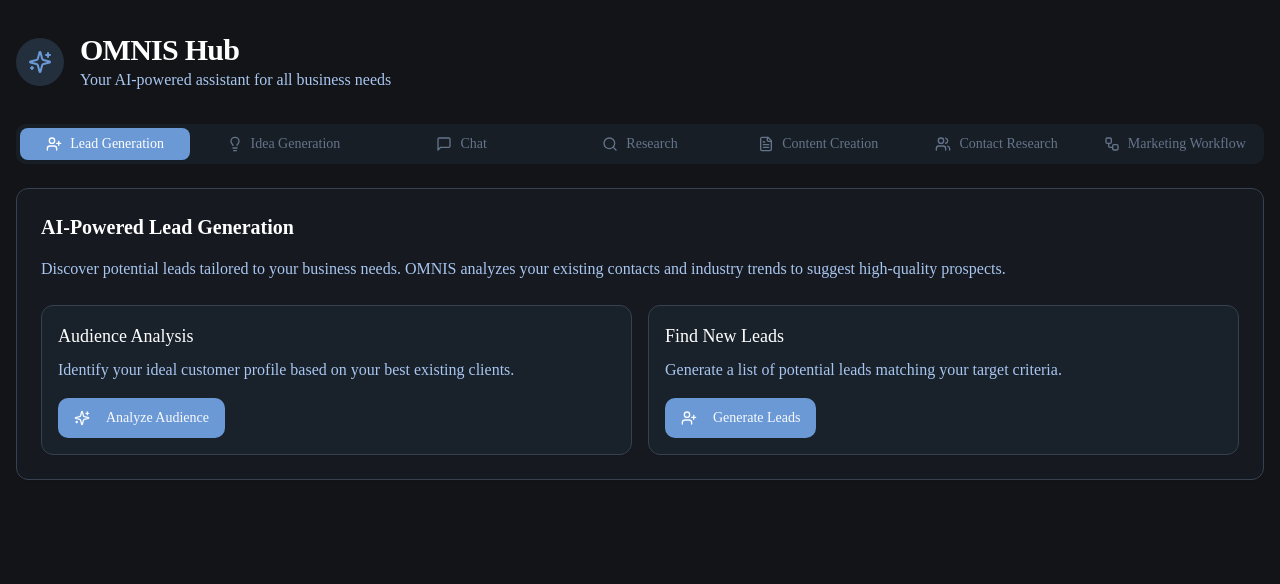
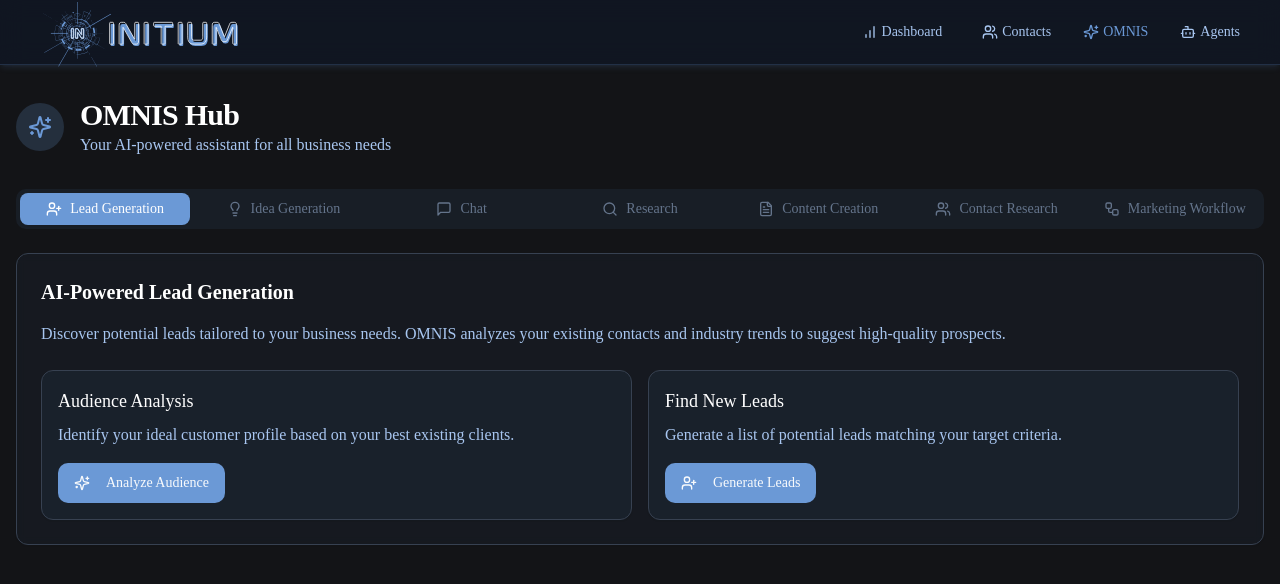
Before and after one commit to tsl-3/networkcrafters, a React (Vite) app: page /ai in a window 1280 px wide. Shown: the top 584 px of the page. Built offline with nearby package versions, Linux system fonts and the light colour scheme.

Commit message:
Fix: Navbar not visible in AiHub
Ensures the navbar is displayed correctly within the AiHub page.

```diff
--- a/src/pages/Agents.tsx
+++ b/src/pages/Agents.tsx
@@ -2,10 +2,12 @@
 import React from "react";
 import { AgentsDashboardTab } from "@/components/ai/tabs/AgentsDashboardTab";
 import { AiHubHeader } from "@/components/ai/AiHubHeader";
+import { Navbar } from "@/components/Navbar";
 
 export function Agents() {
   return (
     <div className="min-h-screen bg-[#131417] text-white">
+      <Navbar />
       <div className="container mx-auto py-8 px-4">
         <div className="space-y-8">
           <AiHubHeader />
--- a/src/pages/AiHub.tsx
+++ b/src/pages/AiHub.tsx
@@ -12,12 +12,14 @@ import { ResearchTab } from "@/components/ai/tabs/ResearchTab";
 import { ContentCreationTab } from "@/components/ai/tabs/ContentCreationTab";
 import { ContactResearchTab } from "@/components/ai/tabs/ContactResearchTab";
 import { WorkflowTab } from "@/components/ai/tabs/WorkflowTab";
+import { Navbar } from "@/components/Navbar";
 
 export default function AiHub() {
   const [activeTab, setActiveTab] = useState("lead-generation");
 
   return (
     <div className="min-h-screen bg-[#131417] text-white">
+      <Navbar />
       <div className="container mx-auto py-8 px-4">
         <div className="space-y-8">
           <AiHubHeader />
```
